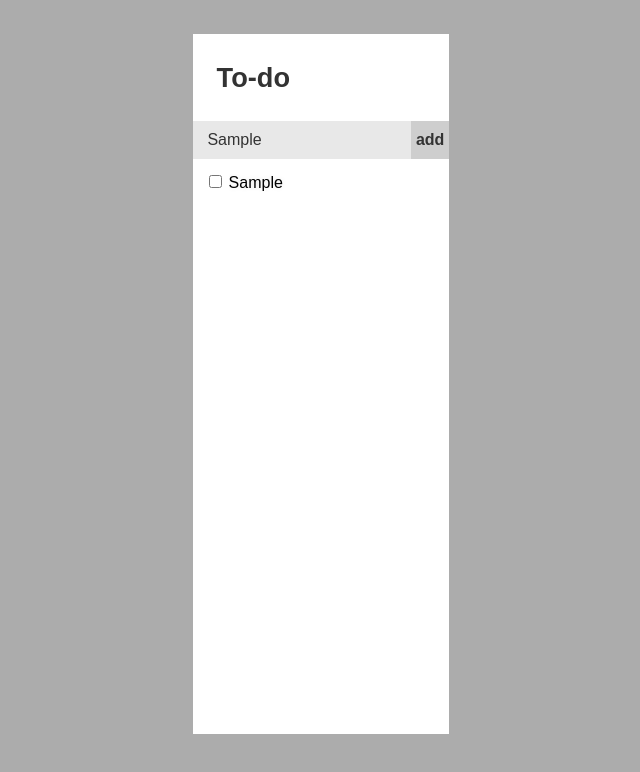
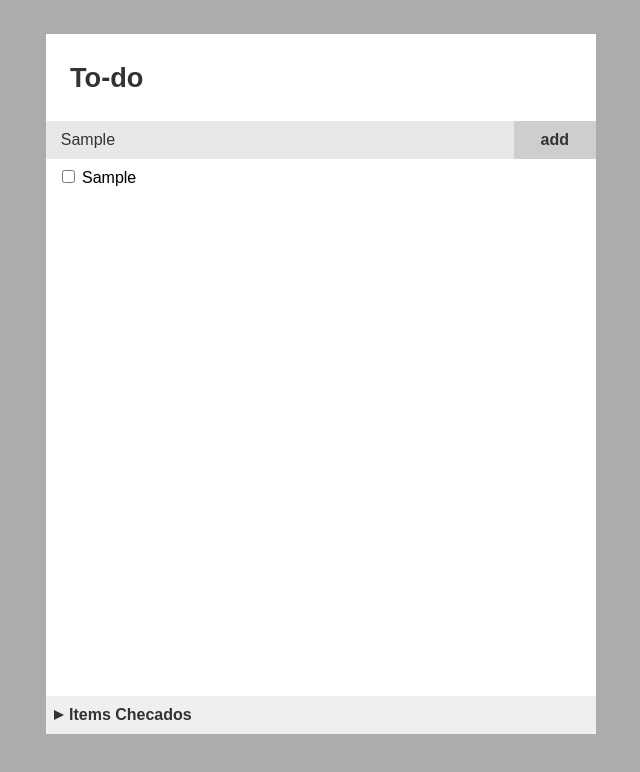
Before and after one commit to devmoisesx/To-do-List, a plain HTML site: page index.html in a window 1280 px wide. Both pictures are taken after typing "Sample" into the empty fields and a click on the button "add". Shown: the whole page, without its empty margins (319-959 px from the left). Drawn offline with Linux system fonts and the light colour scheme.

Commit message:
estilizacao alterada

```diff
--- a/index.html
+++ b/index.html
@@ -28,16 +28,24 @@
 
       <div class="notes">
         <ul class="list">
-          <li class="note">
+          <!-- <li class="note">
             <div class="utilities-note">
-              <input type="checkbox" name="check" id="check">
+              <input type="checkbox" name="check" id="check" />
               <span class="delete">&times;</span>
             </div>
             <div class="title-note">
               <h2>Item 1</h2>
             </div>
-          </li>
+          </li> -->
         </ul>
+      </div>
+
+      <div class="section-checked">
+        <button class="btn-open-section">
+          <span class="triangle"></span>
+          <span class="btn-text-span">Items Checados</span>
+        </button>
+        <div class="checked-items"></div>
       </div>
     </main>
 
--- a/style.css
+++ b/style.css
@@ -6,7 +6,6 @@
 
 body {
   background-color: #acacac;
-  /* padding: 34px 0; */
   display: flex;
   justify-content: center;
   align-items: center;
@@ -14,8 +13,10 @@ body {
 
 .container {
   background-color: #ffffff;
+  width: 100%;
   max-width: 550px;
   height: 100vh;
+  position: relative;
   overflow-y: hidden;
 }
 
@@ -31,16 +32,6 @@ body {
   font-family: Arial, Helvetica, sans-serif;
   position: relative;
 }
-
-/* .content-title > h1::after {
-    content: "";
-    background-color: #333;
-    width: 100%;
-    height: 4px;
-    position: absolute;
-    left: 0;
-    bottom: -50px;
-} */
 
 label {
   display: none;
@@ -73,15 +64,14 @@ label {
 }
 
 .container > .notes {
-  padding: 15px 2vmin;
-  min-height: 520px;
+  height: 85vh;
+  min-height: 320px;
+  margin-bottom: 10px;
+  overflow-y: auto;
 }
 
 .notes > .list {
   list-style: none;
-  display: flex;
-  flex-direction: column;
-  gap: 3vmin;
 }
 
 .list > .note {
@@ -89,6 +79,25 @@ label {
   grid-template-columns: minmax(20px, 3%) 1fr;
   align-items: baseline;
   position: relative;
+  padding: 10px 2vmin;
+
+  &:has(input[type="checkbox"]:checked) {
+    background-color: rgba(0, 0, 0, 0.5);
+    opacity: 0.7;
+  }
+
+  /* &:has(input[type="checkbox"]:checked)::after {
+    content: "";
+    background-color: #ff0000;
+    width: 100%;
+    height: 2px;
+    position: absolute;
+    top: 50%;
+    left: 0;
+    transform: translateY(-50%);
+    z-index: 100;
+    opacity: 1;
+  } */
 }
 
 .note > .title-note {
@@ -114,12 +123,79 @@ label {
   cursor: pointer;
 }
 
-@media (min-width: 800px) {
-    body {
-        padding-top: 34px;
+.section-checked {
+  width: 100%;
+  height: 250px;
+  transition: 0.4s;
+  position: absolute;
+  bottom: 0;
+
+  .btn-open-section {
+    text-align: start;
+    width: 100%;
+    padding: 10px 0 10px 8px;
+    border: none;
+    outline: none;
+    cursor: pointer;
+    position: absolute;
+    bottom: 0;
+    top: unset;
+
+    &.active {
+      position: relative;
+      top: 0;
+      bottom: unset;
     }
 
-    .container {
-        height: 700px;
+    .triangle {
+      content: "";
+      background-color: #333;
+      width: 10px;
+      height: 10px;
+      clip-path: polygon(0% 100%, 50% 0%, 100% 100%);
+      display: block;
+      position: absolute;
+      rotate: 90deg;
+      top: 50%;
+      transform: translateX(-50%);
+      transition: all ease 0.3s;
     }
+
+    &:is(.active) {
+      .triangle {
+        rotate: 180deg;
+        transform: translateY(50%);
+      }
+
+      ~.checked-items {
+        display: block;
+      }
+
+    }
+
+    .btn-text-span {
+      font-size: 1rem;
+      font-weight: 700;
+      color: #333;
+      margin-left: 15px;
+    }
+  }
+
+  .checked-items {
+    background-color: rgb(232, 232, 232);
+    width: 100%;
+    height: 210px;
+    display: none;
+    overflow-y: auto;
+  }
 }
+
+@media (min-width: 800px) {
+  body {
+    padding-top: 34px;
+  }
+
+  .container {
+    height: 700px;
+  }
+}
```
